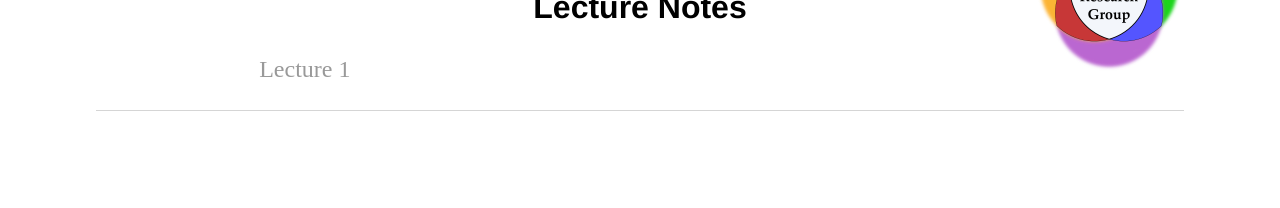
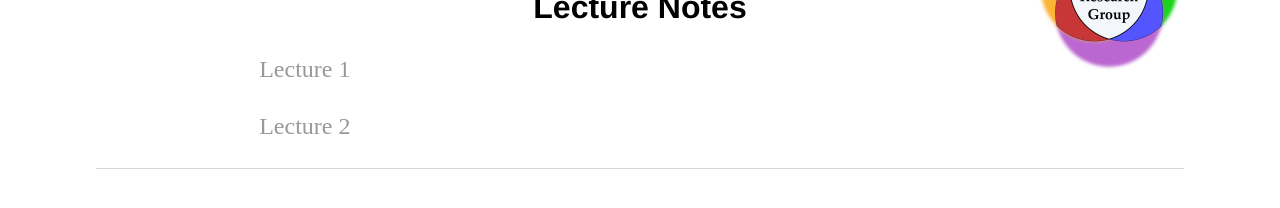
Before and after one commit to mreppert/mreppert.github.io, a Jekyll site: the page built from education/chm676/notes/index.html, in a window 1280 px wide. Shown: the part 139-347 px from the top of the page. Built offline with Jekyll 4.4.1, drawn with Linux system fonts in a browser that asks for light colours.

```diff
--- a/education/chm676/notes/index.html
+++ b/education/chm676/notes/index.html
@@ -16,6 +16,7 @@
 <body>
   <h2>Lecture Notes</h2>
   <p><a href="/education/chm676/notes/lecture1.pdf">Lecture 1</a></p>
+  <p><a href="/education/chm676/notes/lecture2.pdf">Lecture 2</a></p>
   </pre>
   </body>
 </html>
```
